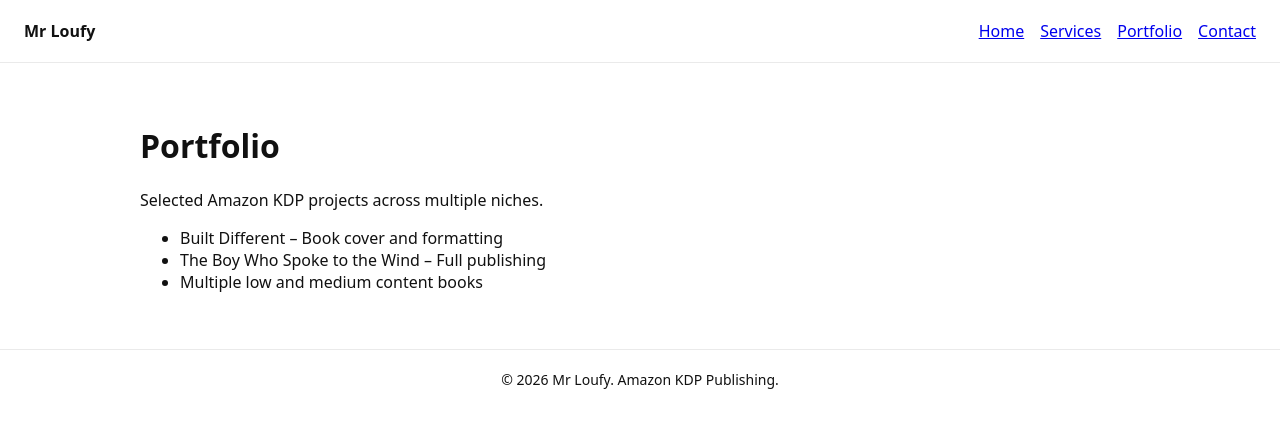
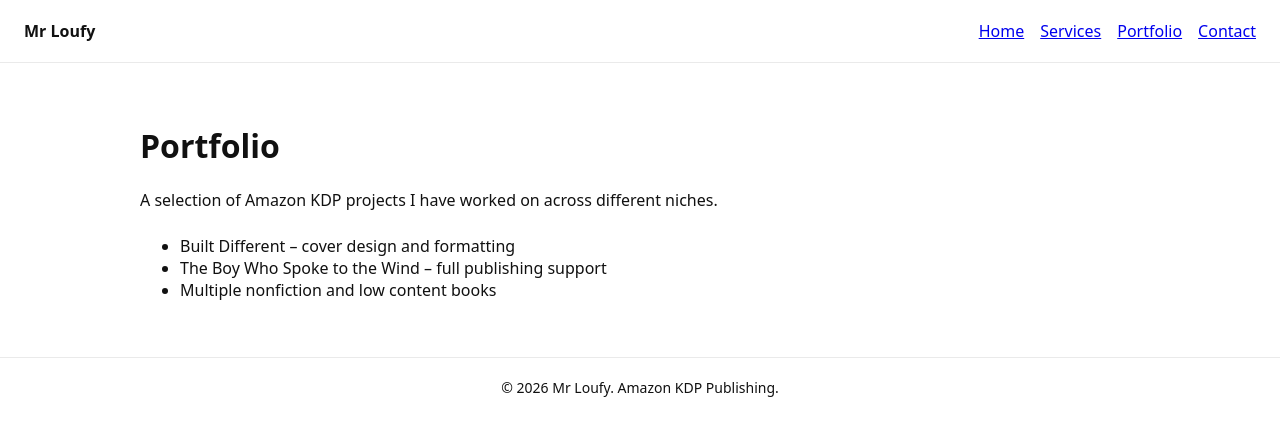
Before and after one commit to mr-loufy/mr-loufy, a Next.js app: page /portfolio in a window 1280 px wide. Shown: the top 436 px of the page. Built offline with nearby package versions, Linux system fonts and the light colour scheme.

Commit message:
Update page.js
Improve portfolio presentation

```diff
--- a/app/portfolio/page.js
+++ b/app/portfolio/page.js
@@ -3,14 +3,15 @@ export default function Portfolio() {
     <>
       <h1>Portfolio</h1>
 
-      <p>
-        Selected Amazon KDP projects across multiple niches.
+      <p style={{ maxWidth: "700px", marginBottom: "24px" }}>
+        A selection of Amazon KDP projects I have worked on across
+        different niches.
       </p>
 
       <ul>
-        <li>Built Different – Book cover and formatting</li>
-        <li>The Boy Who Spoke to the Wind – Full publishing</li>
-        <li>Multiple low and medium content books</li>
+        <li>Built Different – cover design and formatting</li>
+        <li>The Boy Who Spoke to the Wind – full publishing support</li>
+        <li>Multiple nonfiction and low content books</li>
       </ul>
     </>
   )
```
